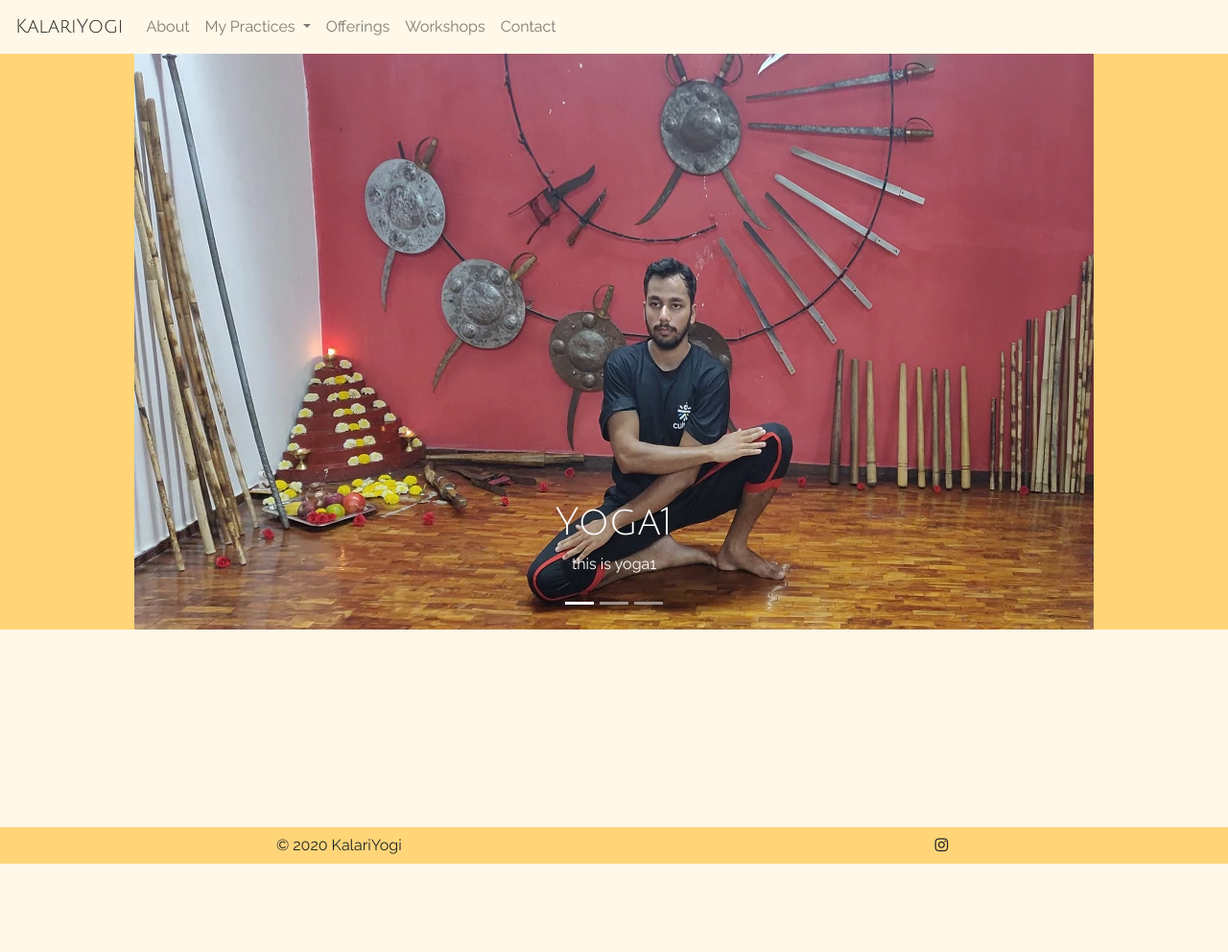
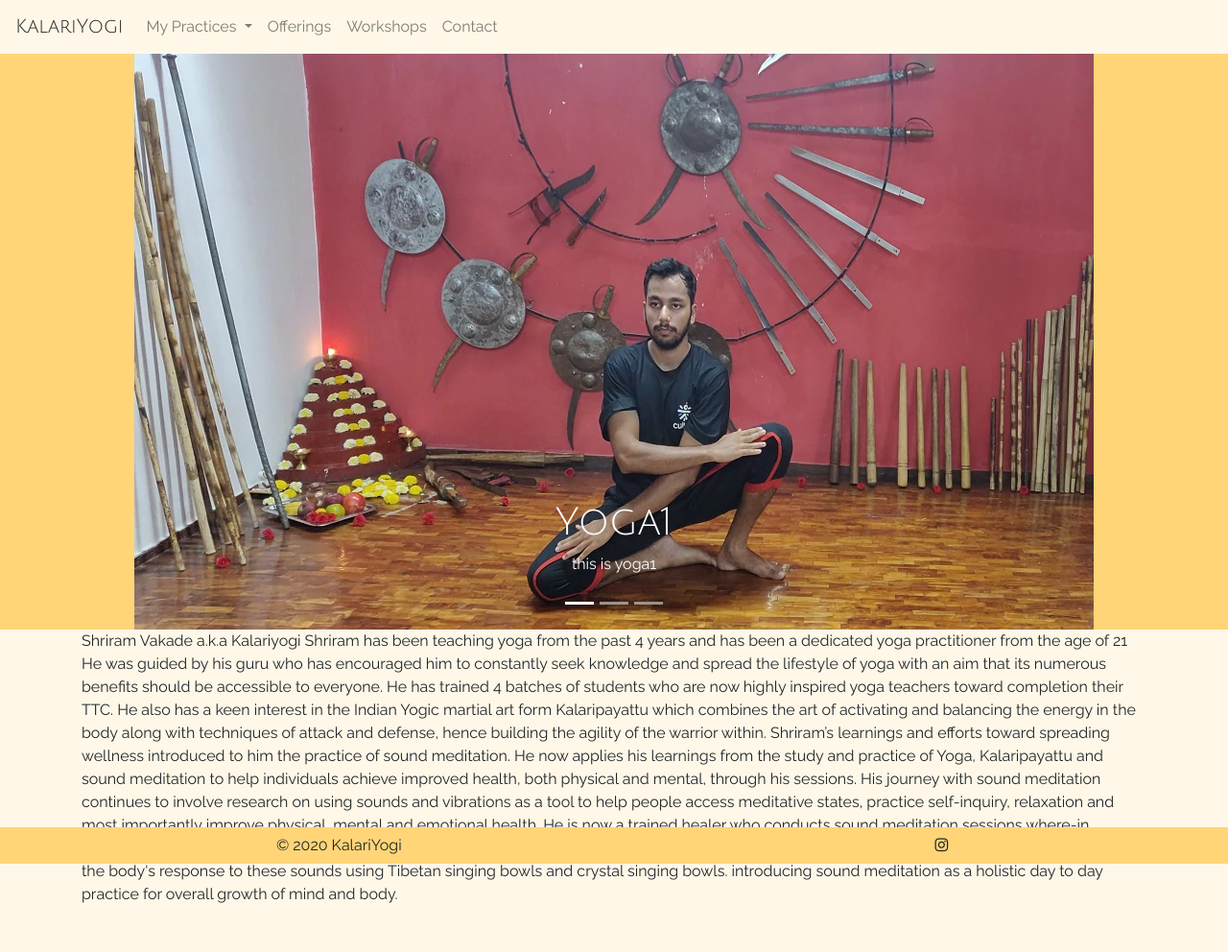
Before and after one commit to kalariyogi/kalariyogi.github.io, a Jekyll site: the page built from index.html, in a window 1280 px wide. Shown: the whole page at 96% size. Built offline with Jekyll 4.4.1, drawn with Linux system fonts in a browser that asks for light colours; before the commit the page ends 900 px from its top, so only the background shows below that.

Commit message:
remove about page

```diff
--- /dev/null
+++ b/_data/home.yml
@@ -0,0 +1,10 @@
+about: >
+  Shriram Vakade a.k.a Kalariyogi Shriram has been teaching yoga from the past 4 years and has been a dedicated yoga practitioner from the age of 21
+
+  He was guided by his guru who has encouraged him to constantly seek knowledge and spread the lifestyle of yoga with an aim that its numerous benefits should be accessible to everyone.
+
+  He has trained 4 batches of students who are now highly inspired yoga teachers toward completion their TTC. He also has a keen interest in the Indian Yogic martial art form Kalaripayattu which combines the art of activating and balancing the energy in the body along with techniques of attack and defense, hence building the agility of the warrior within.
+
+  Shriram’s learnings and efforts toward spreading wellness introduced to him the practice of sound meditation. He now applies his learnings from the study and practice of  Yoga, Kalaripayattu and sound meditation to help individuals achieve improved health, both physical and mental, through his sessions.
+
+  His journey with sound meditation continues to involve research on using sounds and vibrations as a tool to help people access meditative states, practice self-inquiry, relaxation and most importantly improve physical, mental and emotional health. He is now a trained healer who conducts sound meditation sessions where-in individuals are exposed to various sounds and vibrations while in a deeply rested state.With his experience, he has developed a deep understanding of the body's response to these sounds using Tibetan singing bowls and crystal singing bowls. introducing sound meditation as a holistic day to day practice for overall growth of mind and body.
--- a/_data/navigation.yml
+++ b/_data/navigation.yml
@@ -1,7 +1,4 @@
 navItems:
-  - type : link
-    name : About
-    href : /about
   - type : dropdown
     name : My Practices
     href : /practices
--- a/about.md
+++ /dev/null
@@ -1,15 +0,0 @@
----
-layout: practice
-title: About Me
-mainImage: Aboutme.webp
----
-
-Shriram Vakade a.k.a Kalariyogi Shriram has been teaching yoga from the past 4 years and has been a dedicated yoga practitioner from the age of 21
-
-He was guided by his guru who has encouraged him to constantly seek knowledge and spread the lifestyle of yoga with an aim that its numerous benefits should be accessible to everyone.
-
-He has trained 4 batches of students who are now highly inspired yoga teachers toward completion their TTC. He also has a keen interest in the Indian Yogic martial art form Kalaripayattu which combines the art of activating and balancing the energy in the body along with techniques of attack and defense, hence building the agility of the warrior within.
-
-Shriram’s learnings and efforts toward spreading wellness introduced to him the practice of sound meditation. He now applies his learnings from the study and practice of  Yoga, Kalaripayattu and sound meditation to help individuals achieve improved health, both physical and mental, through his sessions.
-
-His journey with sound meditation continues to involve research on using sounds and vibrations as a tool to help people access meditative states, practice self-inquiry, relaxation and most importantly improve physical, mental and emotional health. He is now a trained healer who conducts sound meditation sessions where-in individuals are exposed to various sounds and vibrations while in a deeply rested state.With his experience, he has developed a deep understanding of the body's response to these sounds using Tibetan singing bowls and crystal singing bowls. introducing sound meditation as a holistic day to day practice for overall growth of mind and body.
--- a/contact.html
+++ b/contact.html
@@ -21,7 +21,7 @@ layout: default
                         clip-rule="evenodd" />
                     <path
                         d="M6.752 8.932l.432-.252-.504-.864-.432.252.504.864zm-6 3.5l6-3.5-.504-.864-6 3.5.504.864zm8.496-3.5l-.432-.252.504-.864.432.252-.504.864zm6 3.5l-6-3.5.504-.864 6 3.5-.504.864z" />
-                </svg><span style="padding-left: 5px">kalariyogi@gmail.com</span></p>
+                </svg><span style="padding-left: 5px">{{site.data.contact.email}}</span></p>
             {% for socialMedia in site.data.socialMedia.socialMedia%}
             <a href="{{socialMedia.link}}" class="btn btn-social-icon btn-{{socialMedia.name}}">
                 <span class="fa fa-{{socialMedia.name}}"></span>
--- a/index.html
+++ b/index.html
@@ -29,6 +29,15 @@ title: Kalariyogi
     </div>
 </div>
 
+<div class="container pb-5 mb-5">
+    <div class="row">
+        <div class="col-12">
+            {{site.data.home.about}}
+        </div>
+    </div>
+</div>
+
+
 {% if site.workshops.size > 0 %}
 <div class="d-flex flex-column h-100">
     <main role="main" class="flex-shrink-0 pb-3 mb-4 main">
```
